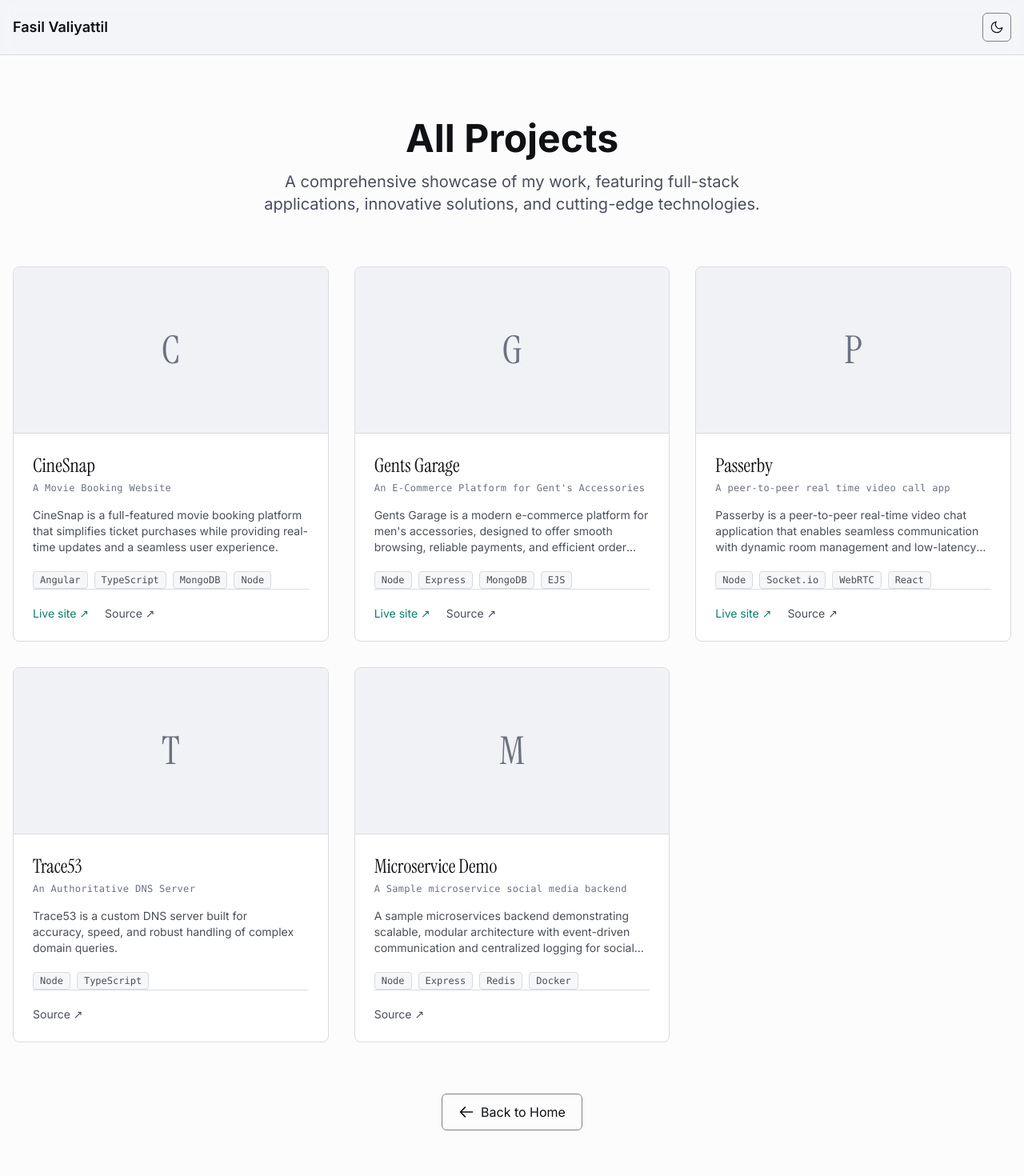
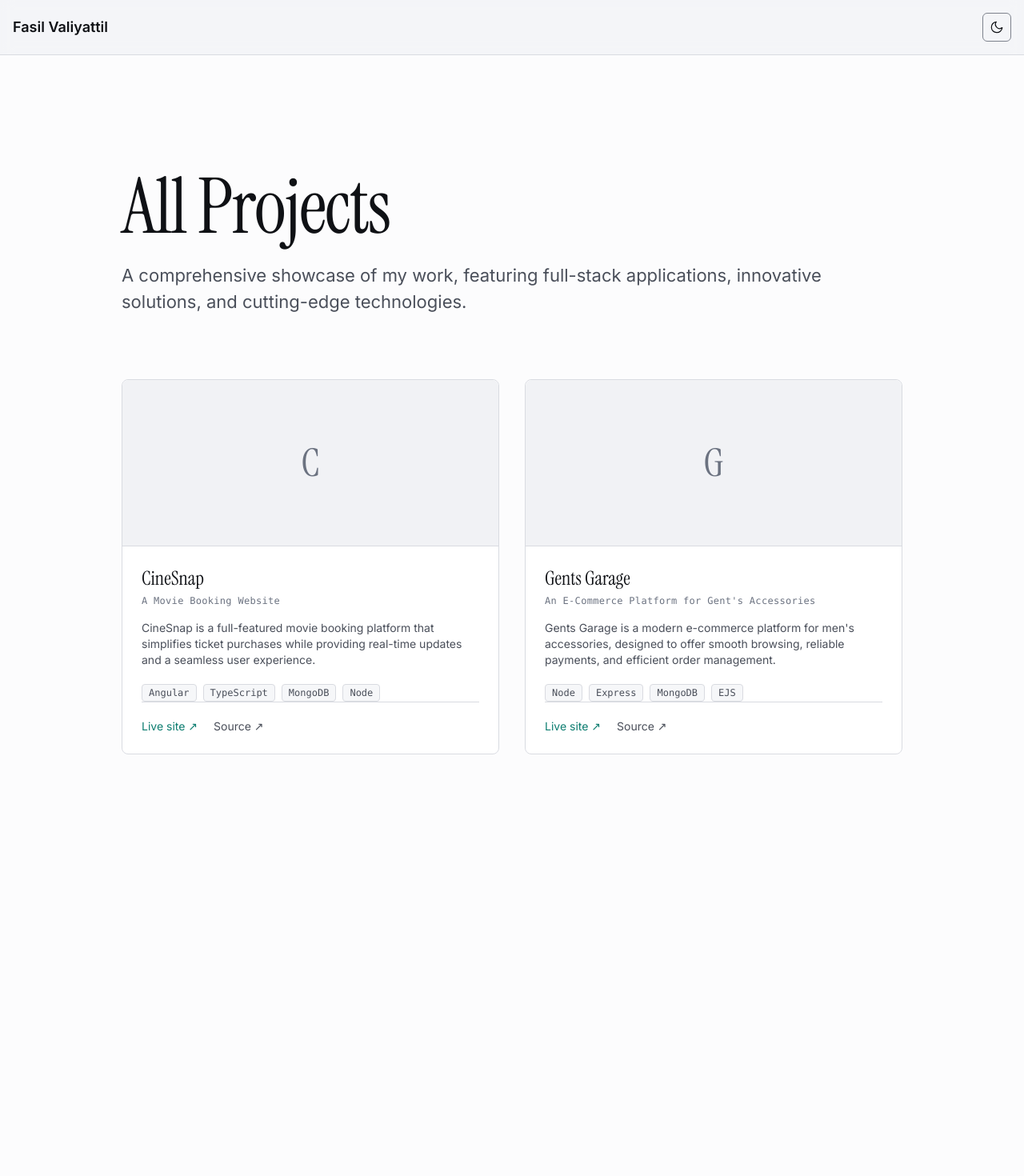
Before and after one commit to fasilv843/portfolio, a Next.js app: page /projects in a window 1280 px wide. Shown: the top 1470 px of the page at 80% size. Built offline with nearby package versions, Linux system fonts and the light colour scheme.

Commit message:
refactor: restyle the projects index

```diff
--- a/src/app/projects/page.tsx
+++ b/src/app/projects/page.tsx
@@ -1,6 +1,7 @@
 import { projects } from "@/data/projects";
 import Button from "@/components/Button";
 import ProjectCard from "@/components/ProjectCard";
+import Footer from "@/components/Footer";
 import type { Metadata } from "next";
 import { SITE_NAME, TWITTER_HANDLE, url } from "@/lib/site";
 
@@ -30,25 +31,30 @@ export const metadata: Metadata = {
 
 export default function ProjectsPage() {
   return (
-    <main id="main" className="min-h-screen px-4 py-20">
-      <div className="mx-auto max-w-7xl">
-        <div className="mb-16 text-center">
-          <h1 className="gradient-text mb-4 text-5xl font-bold">
+    <main id="main" className="min-h-screen">
+      <div className="mx-auto w-full max-w-5xl px-6 py-28 md:py-36">
+        <div className="mb-20">
+          <h1 className="font-display text-display text-foreground text-balance">
             All Projects
           </h1>
-          <p className="text-foreground-muted mx-auto max-w-2xl text-xl">
+          <p className="text-foreground-muted text-lead mt-6 max-w-[68ch] text-pretty">
             A comprehensive showcase of my work, featuring full-stack
             applications, innovative solutions, and cutting-edge technologies.
           </p>
         </div>
 
-        <div className="grid gap-8 md:grid-cols-2 lg:grid-cols-3">
+        <div data-reveal-group className="grid gap-8 md:grid-cols-2">
           {projects.map((project) => (
-            <ProjectCard key={project.id} project={project} />
+            // h2: these sit directly under the page h1, with no h2 between.
+            <ProjectCard
+              key={project.id}
+              project={project}
+              headingLevel="h2"
+            />
           ))}
         </div>
 
-        <div className="mt-16 text-center">
+        <div className="mt-20">
           <Button
             href="/"
             label="Back to Home"
@@ -72,6 +78,8 @@ export default function ProjectsPage() {
           />
         </div>
       </div>
+
+      <Footer />
     </main>
   );
 }
```
